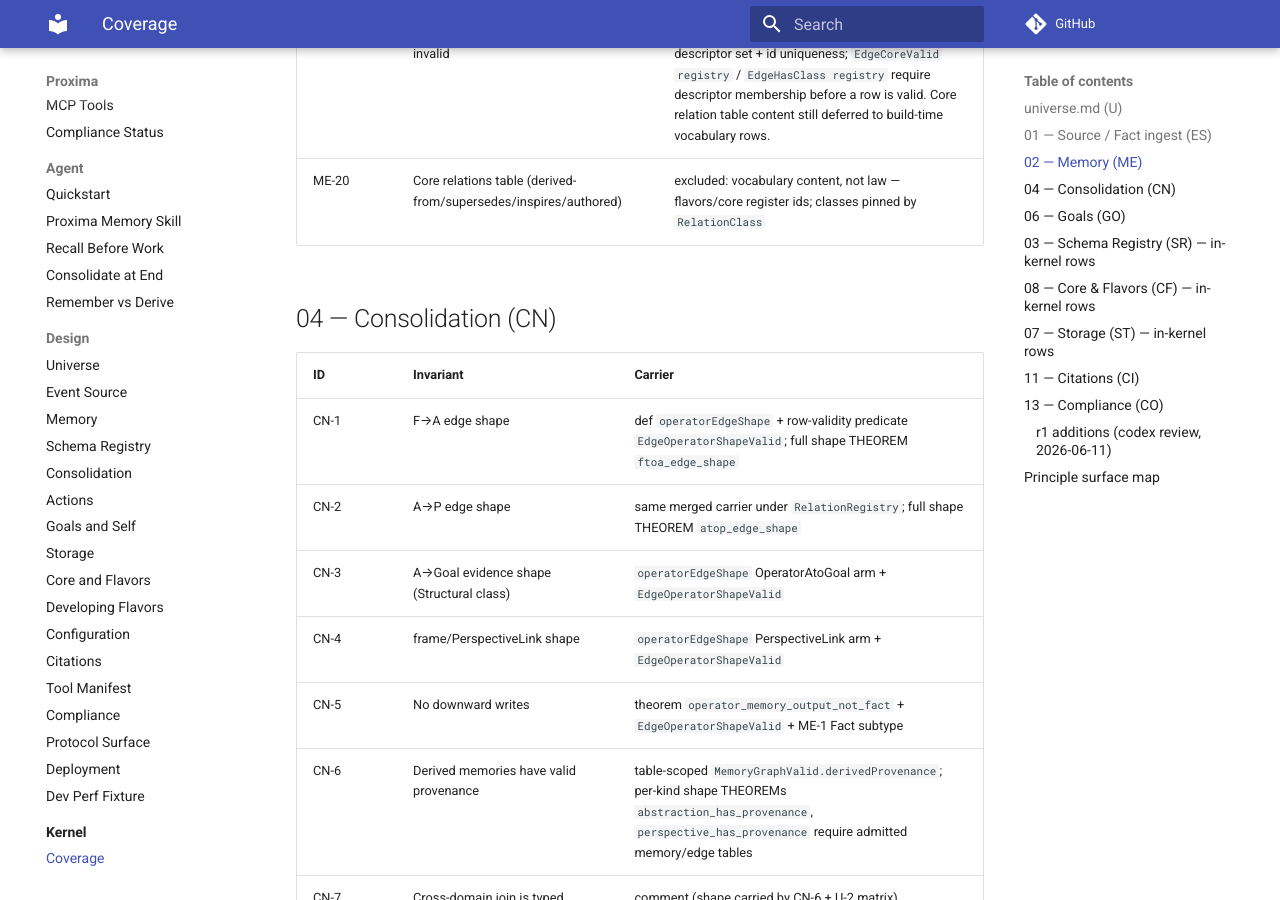
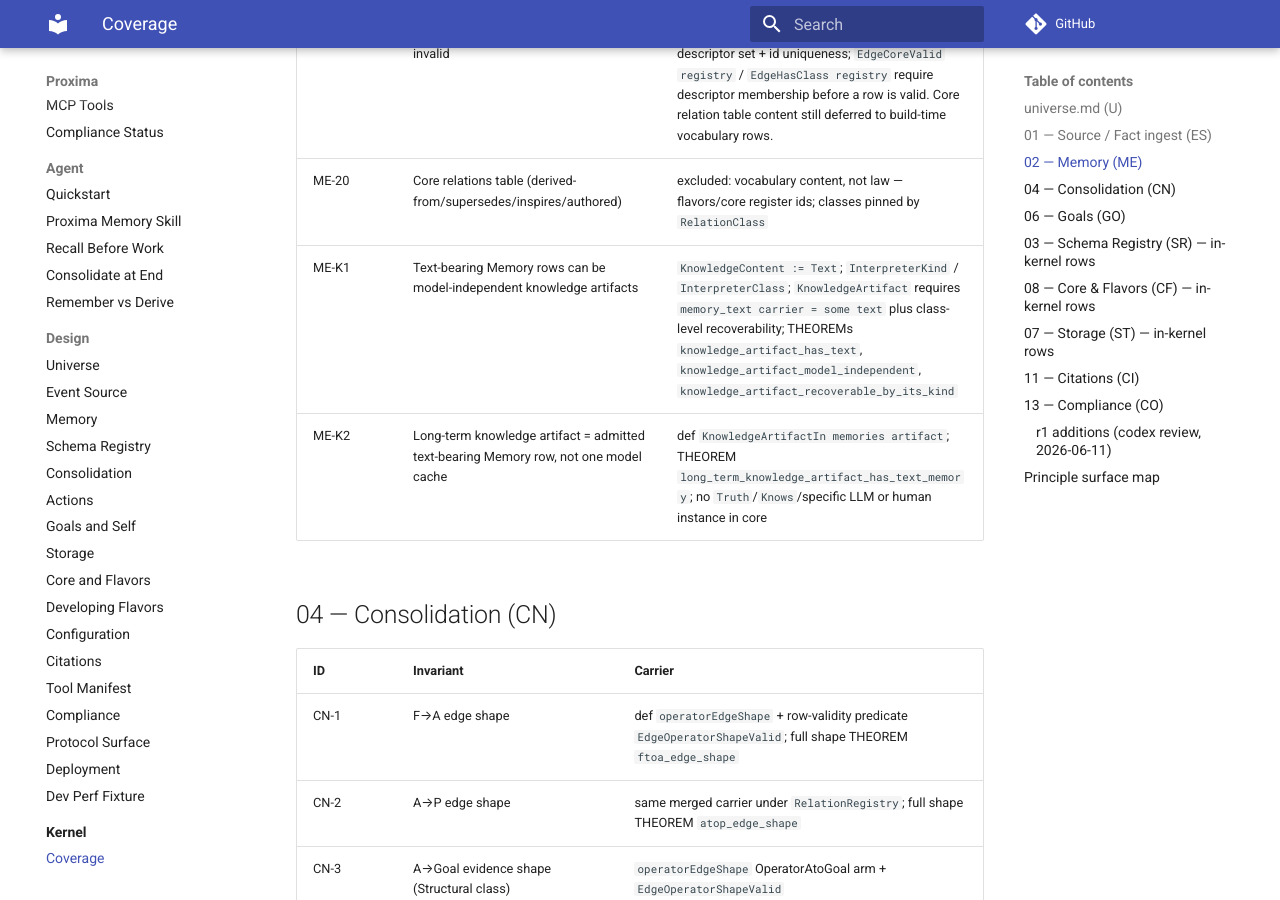
Before and after one commit to Aquilo-Solution-S/Proxima, an MkDocs documentation site: the page built from docs/lean/COVERAGE.md, in a window 1280 px wide and 900 px high, scrolled down 5581 px. Built offline with MkDocs 1.6.1 and Material for MkDocs 9.7.7, drawn with Linux system fonts in a browser that asks for light colours; comment, search, counter and statistics services are not loaded; some of the changed text lies outside the part shown.

Commit message:
docs(lean): model knowledge artifacts
- add model-independent KnowledgeArtifact surface over text-bearing Memory rows
- represent semantic uptake through interpreter classes instead of specific LLM/human instances
- expose P8 principle wrappers and coverage entries
- verify with docs/lean lake build

```diff
--- a/docs/lean/COVERAGE.md
+++ b/docs/lean/COVERAGE.md
@@ -69,6 +69,8 @@
 | ME-18 | Cross-context supersession policy | excluded: wake/Perspective context semantics deferred after D4; no personality instance axis in kernel |
 | ME-19 | Relation registry: unregistered relations invalid | structure `RelationRegistry` with registered descriptor set + id uniqueness; `EdgeCoreValid registry` / `EdgeHasClass registry` require descriptor membership before a row is valid. Core relation table content still deferred to build-time vocabulary rows. |
 | ME-20 | Core relations table (derived-from/supersedes/inspires/authored) | excluded: vocabulary content, not law — flavors/core register ids; classes pinned by `RelationClass` |
+| ME-K1 | Text-bearing Memory rows can be model-independent knowledge artifacts | `KnowledgeContent := Text`; `InterpreterKind` / `InterpreterClass`; `KnowledgeArtifact` requires `memory_text carrier = some text` plus class-level recoverability; THEOREMs `knowledge_artifact_has_text`, `knowledge_artifact_model_independent`, `knowledge_artifact_recoverable_by_its_kind` |
+| ME-K2 | Long-term knowledge artifact = admitted text-bearing Memory row, not one model cache | def `KnowledgeArtifactIn memories artifact`; THEOREM `long_term_knowledge_artifact_has_text_memory`; no `Truth`/`Knows`/specific LLM or human instance in core |
 
 ## 04 — Consolidation (CN)
 
@@ -202,6 +204,7 @@
 | P5 | `principle_5_memories_grounded_in_facts`; `principle_epistemic_abstraction_grounded_in_facts`; `principle_epistemic_perspective_has_abstraction_provenance` | `MemoryGraphValid` bundles memory/goal/FactEntity/edge table validity, FactEntity head presence, endpoint presence, derived-row provenance, and strict derivation time; `memory_grounds_in_facts`, `abstraction_grounds_in_facts`, and `perspective_has_provenance` prove admitted rows bottom out in Facts / Perspectives trace to Abstractions. |
 | P6 | `principle_6a_derivation_provenance_strictly_upward`; `principle_6b_personality_read_scope_removed` | `edge_layer_rule` over `EdgeCoreValid`; structural absence of `read_scope`/`personality_may_read`; wake context deferred. |
 | P7 | `principle_7_personality_is_not_entity` | structural absence: no personality row/type/instance; no Personality module; Self projections are queries over existing Goal/Perspective rows. |
+| P8 | `principle_8_knowledge_artifact_model_independent`; `principle_8b_long_term_knowledge_artifact_has_text_memory` | `KnowledgeArtifact` + `InterpreterClass` witness semantic uptake at class level; `KnowledgeArtifactIn` proves admitted text-bearing Memory carrier. |
 
 Principle decider exclusions:
 - P2 goal measurement/justification.
```
Also changed, not shown: 3 other files.
